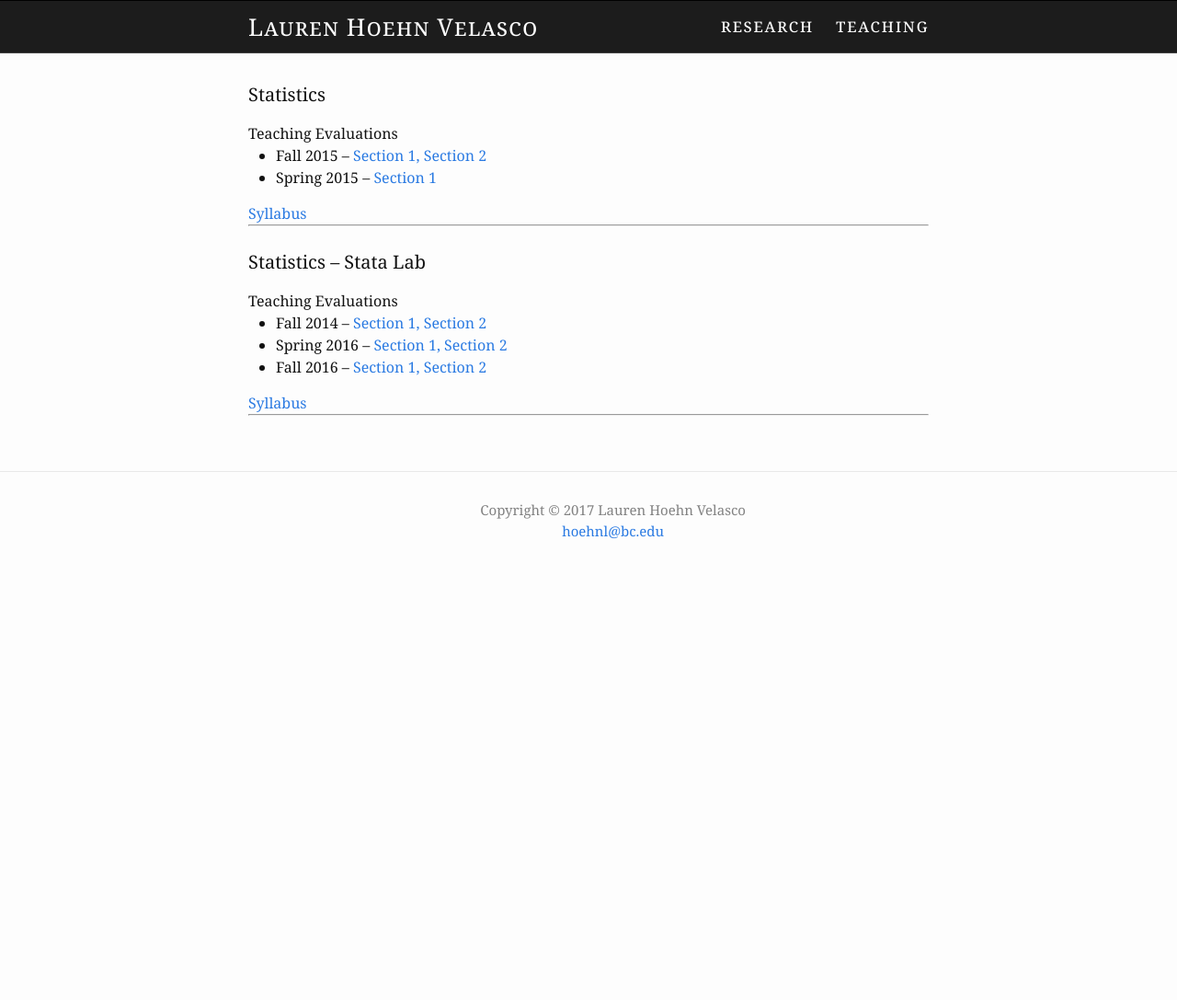
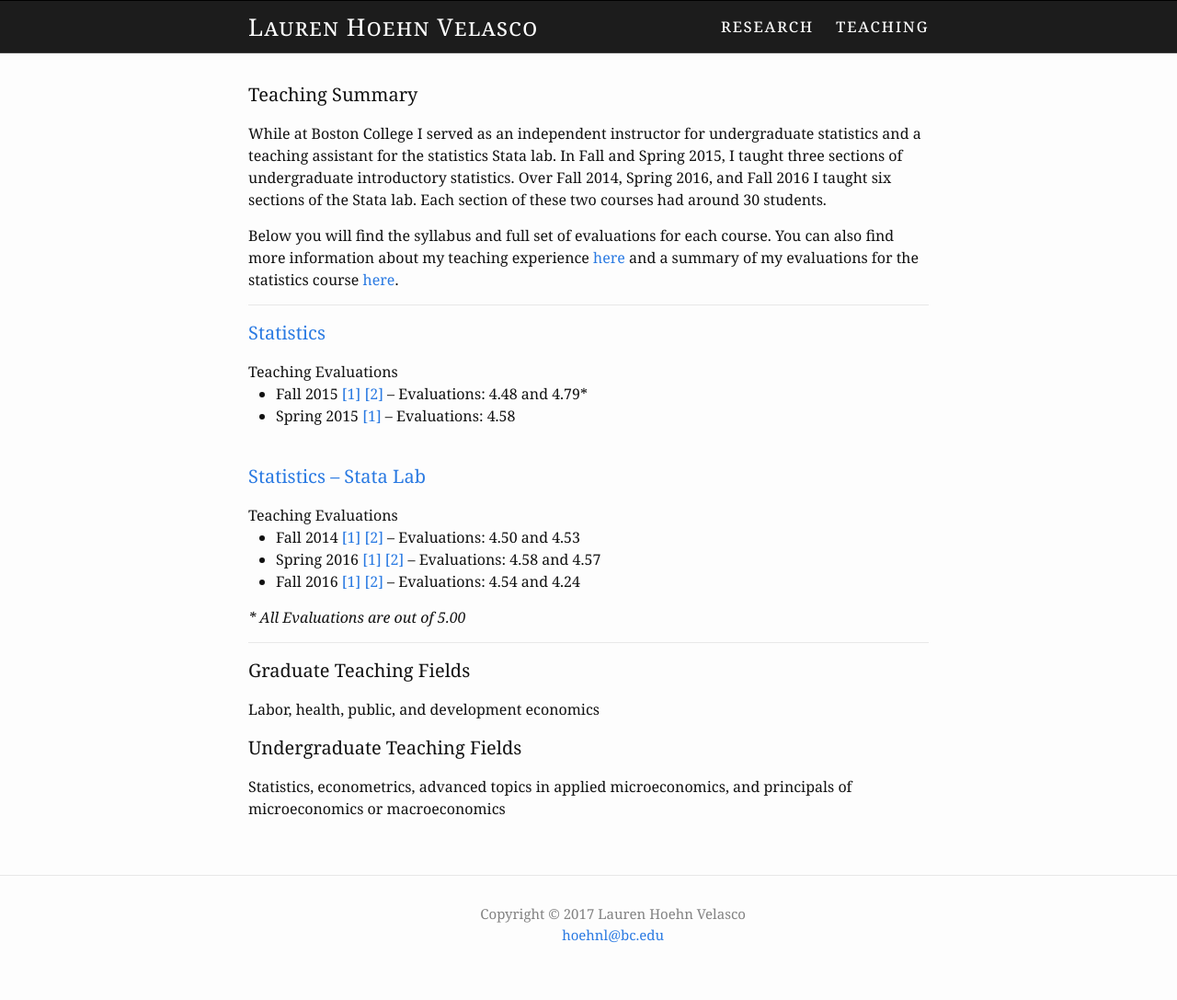
Before and after one commit to germsvel/lhv, a Jekyll site: the page built from teaching.html, in a window 1280 px wide. Shown: the whole page at 92% size. Built offline with Jekyll 4.4.1, drawn with Linux system fonts in a browser that asks for light colours; before the commit the page ends 900 px from its top, so only the background shows below that.

Commit message:
Add teaching statement and summary
Adds teaching summary, includes teaching statements, and teaching
fields.

```diff
--- a/teaching.html
+++ b/teaching.html
@@ -4,58 +4,101 @@ title: teaching
 permalink: /teaching/
 ---
 
-<h4>Statistics</h4>
+<h4>Teaching Summary</h4>
+
+<p>
+  While at Boston College I served as an independent instructor for undergraduate
+  statistics and a teaching assistant for the statistics Stata lab. In Fall and
+  Spring 2015, I taught three sections of undergraduate introductory statistics.
+  Over Fall 2014, Spring 2016, and Fall 2016 I taught six sections of the Stata
+  lab. Each section of these two courses had around 30 students.
+</p>
+
+<p>
+  Below you will find the syllabus and full set of evaluations for each course.
+  You can also find more information about my teaching experience
+  <a target="_blank" href="{{site.base_url}}/assets/teaching/hoehnvelasco_teaching_statement.pdf">here</a>
+  and a summary of my evaluations for the statistics course
+  <a target="_blank" href="{{site.base_url}}/assets/teaching/hoehnvelasco_teaching_summary.pdf">here</a>.
+</p>
+
+<p class="solid-line"></p>
+
+<h4>
+  <a target="_blank" href="{{site.base_url}}/assets/syllabus/velasco_statistics.pdf">
+    Statistics
+  </a>
+</h4>
 
 <p class="evaluations-title">Teaching Evaluations</p>
 <ul>
   <li>
-    Fall 2015 –
+    Fall 2015
     <a target="_blank" href="{{site.base_url}}/assets/evaluations/fall_2015/section_1.pdf">
-      Section 1,
+      [1]
     </a>
     <a target="_blank" href="{{site.base_url}}/assets/evaluations/fall_2015/section_2.pdf">
-      Section 2
-    </a>
+      [2]
+    </a> – Evaluations: 4.48 and 4.79*
   </li>
-  <li>Spring 2015 –
+  <li>Spring 2015
     <a target="_blank" href="{{site.base_url}}/assets/evaluations/spring_2015/section_1.pdf">
-      Section 1
-    </a>
+      [1]
+    </a> – Evaluations: 4.58
   </li>
 </ul>
-<a target="_blank" href="{{site.base_url}}/assets/syllabus/velasco_statistics.pdf">Syllabus</a>
-<hr>
 
 </br>
 
-<h4>Statistics – Stata Lab</h4>
+<h4>
+  <a target="_blank" href="{{site.base_url}}/assets/syllabus/velasco_statistics_lab.pdf">
+    Statistics – Stata Lab
+  </a>
+</h4>
 
 <p class="evaluations-title">Teaching Evaluations</p>
 <ul>
-  <li>Fall 2014 –
+  <li>Fall 2014
     <a target="_blank" href="{{site.base_url}}/assets/evaluations/fall_2014/section_1.pdf">
-      Section 1,
+      [1]
     </a>
     <a target="_blank" href="{{site.base_url}}/assets/evaluations/fall_2014/section_2.pdf">
-      Section 2
-    </a>
+      [2]
+    </a> – Evaluations: 4.50 and 4.53
   </li>
-  <li>Spring 2016 –
+  <li>Spring 2016
     <a target="_blank" href="{{site.base_url}}/assets/evaluations/spring_2016/section_1.pdf">
-      Section 1,
+      [1]
     </a>
     <a target="_blank" href="{{site.base_url}}/assets/evaluations/spring_2016/section_2.pdf">
-      Section 2
-    </a>
+      [2]
+    </a> – Evaluations: 4.58 and 4.57
   </li>
-  <li>Fall 2016 –
+  <li>Fall 2016
     <a target="_blank" href="{{site.base_url}}/assets/evaluations/fall_2016/section_1.pdf">
-      Section 1,
+      [1]
     </a>
     <a target="_blank" href="{{site.base_url}}/assets/evaluations/fall_2016/section_2.pdf">
-      Section 2
-    </a>
+      [2]
+    </a> – Evaluations: 4.54 and 4.24
   </li>
 </ul>
-<a target="_blank" href="{{site.base_url}}/assets/syllabus/velasco_statistics_lab.pdf">Syllabus</a>
-<hr>
+<p><em>* All Evaluations are out of 5.00</em></p>
+
+<p class="solid-line"></p>
+
+<h4>
+  Graduate Teaching Fields
+</h4>
+<p>
+  Labor, health, public, and development economics
+</p>
+
+<h4>
+  Undergraduate Teaching Fields
+</h4>
+
+<p>
+  Statistics, econometrics, advanced topics in applied microeconomics, and
+  principals of microeconomics or macroeconomics
+</p>
```
Also changed, not shown: 2 other files.
